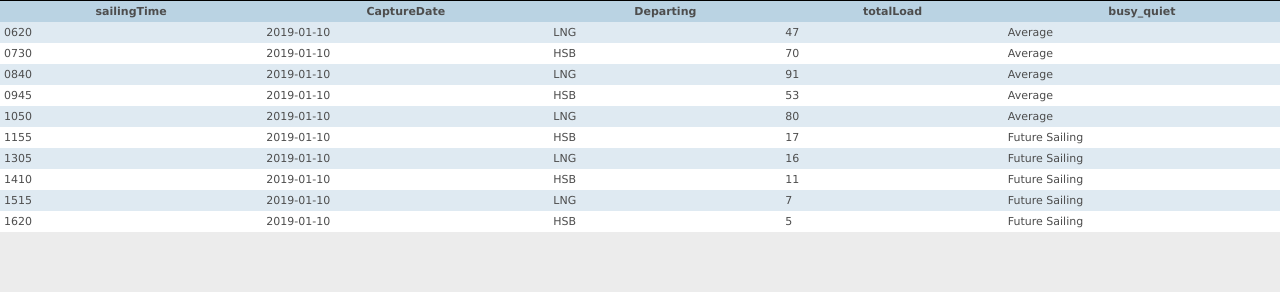
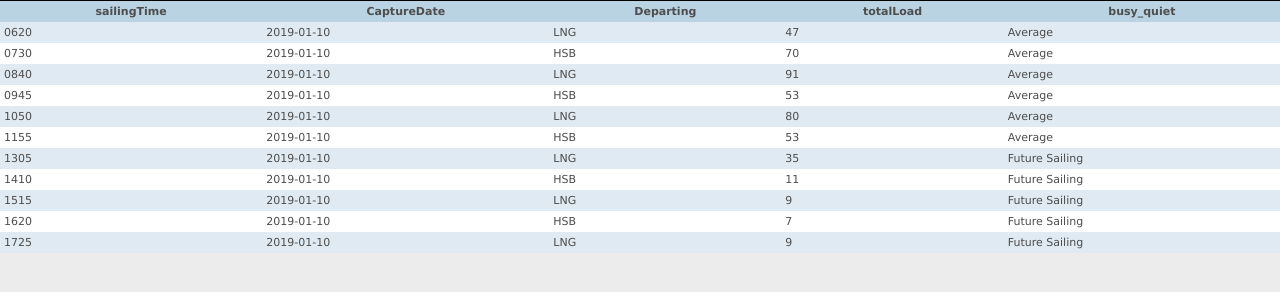
Before and after one commit to amjad-abdulaziz/alastairrough.github.com, a website: page sailingReport.html in a window 1280 px wide. Drawn offline with Linux system fonts and the light colour scheme.

Commit message:
output/Jan2.json

```diff
--- a/sailingReport.html
+++ b/sailingReport.html
@@ -1 +1 @@
-<html><head><link rel="stylesheet" type="text/css" href="sunshine.css"></head><body><table style="BORDER-TOP: #000 1px solid;font-size:11px" cellspacing="0" cellpadding="4" width="100%" border="0"><TR><TH>sailingTime</TH><TH>CaptureDate</TH><TH>Departing</TH><TH>totalLoad</TH><TH>busy_quiet</TH></TR><TR><TD>0620</TD><TD>2019-01-10</TD><TD>LNG</TD><TD>47</TD><TD>Average</TD></TR><TR><TD>0730</TD><TD>2019-01-10</TD><TD>HSB</TD><TD>70</TD><TD>Average</TD></TR><TR><TD>0840</TD><TD>2019-01-10</TD><TD>LNG</TD><TD>91</TD><TD>Average</TD></TR><TR><TD>0945</TD><TD>2019-01-10</TD><TD>HSB</TD><TD>53</TD><TD>Average</TD></TR><TR><TD>1050</TD><TD>2019-01-10</TD><TD>LNG</TD><TD>80</TD><TD>Average</TD></TR><TR><TD>1155</TD><TD>2019-01-10</TD><TD>HSB</TD><TD>17</TD><TD>Future Sailing</TD></TR><TR><TD>1305</TD><TD>2019-01-10</TD><TD>LNG</TD><TD>16</TD><TD>Future Sailing</TD></TR><TR><TD>1410</TD><TD>2019-01-10</TD><TD>HSB</TD><TD>11</TD><TD>Future Sailing</TD></TR><TR><TD>1515</TD><TD>2019-01-10</TD><TD>LNG</TD><TD>7</TD><TD>Future Sailing</TD></TR><TR><TD>1620</TD><TD>2019-01-10</TD><TD>HSB</TD><TD>5</TD><TD>Future Sailing</TD></TR></TABLE></body></html>
+<html><head><link rel="stylesheet" type="text/css" href="sunshine.css"></head><body><table style="BORDER-TOP: #000 1px solid;font-size:11px" cellspacing="0" cellpadding="4" width="100%" border="0"><TR><TH>sailingTime</TH><TH>CaptureDate</TH><TH>Departing</TH><TH>totalLoad</TH><TH>busy_quiet</TH></TR><TR><TD>0620</TD><TD>2019-01-10</TD><TD>LNG</TD><TD>47</TD><TD>Average</TD></TR><TR><TD>0730</TD><TD>2019-01-10</TD><TD>HSB</TD><TD>70</TD><TD>Average</TD></TR><TR><TD>0840</TD><TD>2019-01-10</TD><TD>LNG</TD><TD>91</TD><TD>Average</TD></TR><TR><TD>0945</TD><TD>2019-01-10</TD><TD>HSB</TD><TD>53</TD><TD>Average</TD></TR><TR><TD>1050</TD><TD>2019-01-10</TD><TD>LNG</TD><TD>80</TD><TD>Average</TD></TR><TR><TD>1155</TD><TD>2019-01-10</TD><TD>HSB</TD><TD>53</TD><TD>Average</TD></TR><TR><TD>1305</TD><TD>2019-01-10</TD><TD>LNG</TD><TD>35</TD><TD>Future Sailing</TD></TR><TR><TD>1410</TD><TD>2019-01-10</TD><TD>HSB</TD><TD>11</TD><TD>Future Sailing</TD></TR><TR><TD>1515</TD><TD>2019-01-10</TD><TD>LNG</TD><TD>9</TD><TD>Future Sailing</TD></TR><TR><TD>1620</TD><TD>2019-01-10</TD><TD>HSB</TD><TD>7</TD><TD>Future Sailing</TD></TR><TR><TD>1725</TD><TD>2019-01-10</TD><TD>LNG</TD><TD>9</TD><TD>Future Sailing</TD></TR></TABLE></body></html>
```
Also changed, not shown: output/Jan2.json.
